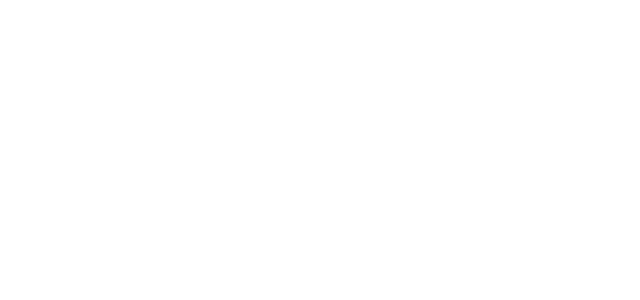
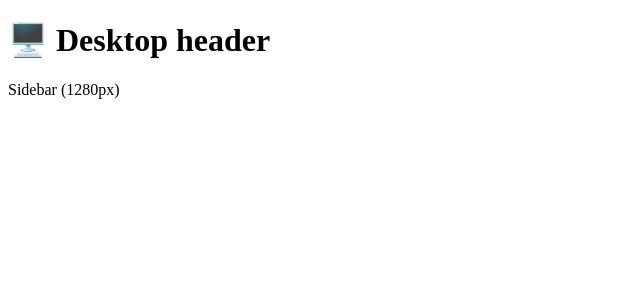
Before and after one commit to mehdi80/learninig-react-challenges, a React (Vite) app: page / in a window 1280 px wide. Shown: the top 300 px of the page, without its empty margins (0-640 px from the left). Built offline with nearby package versions, Linux system fonts and the light colour scheme.

Commit message:
init task

```diff
--- a/src/App.tsx
+++ b/src/App.tsx
@@ -1,8 +1,41 @@
+import { useState, useEffect } from 'react';
 
-function App() {
-  return <>
+function Header() {
+  const [width, setWidth] = useState(window.innerWidth);
+  useEffect(() => {
+    function handleResize() {
+      setWidth(window.innerWidth);
+    }
+    window.addEventListener('resize', handleResize);
+    return () => {
+      window.removeEventListener('resize', handleResize);
+    };
+  }, []);
 
-  </>
+  return <h1>{width < 600 ? '📱 Mobile header' : '🖥️ Desktop header'}</h1>;
 }
 
-export default App
+function Sidebar() {
+  const [width, setWidth] = useState(window.innerWidth);
+  useEffect(() => {
+    function handleResize() {
+      setWidth(window.innerWidth);
+    }
+    window.addEventListener('resize', handleResize);
+    return () => {
+      window.removeEventListener('resize', handleResize);
+    };
+  }, []);
+
+  if (width < 600) return null;
+  return <aside>Sidebar ({width}px)</aside>;
+}
+
+export default function App() {
+  return (
+    <>
+      <Header />
+      <Sidebar />
+    </>
+  );
+}
```
